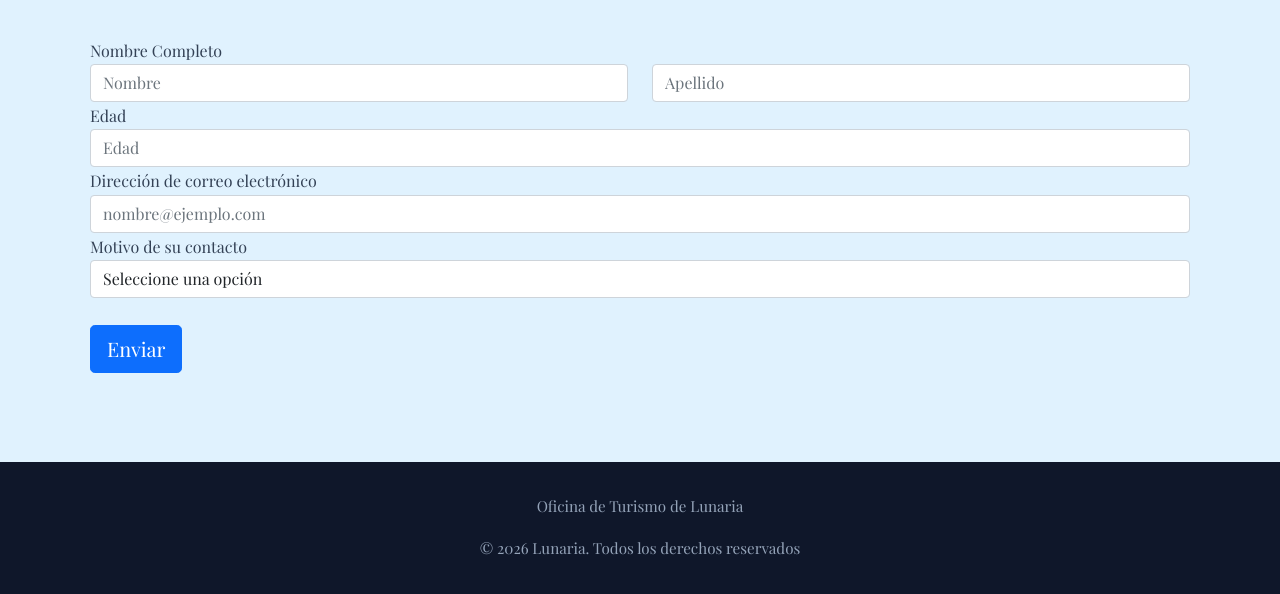
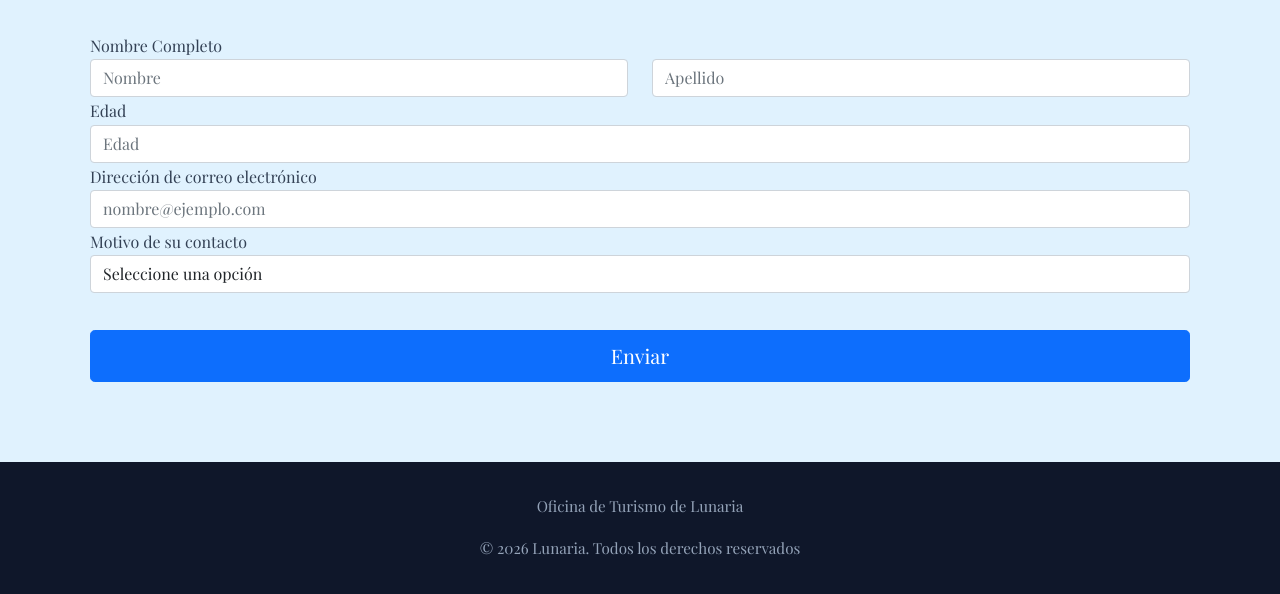
Before and after one commit to Pauuuu11/tp-leng1, a plain HTML site: page Sub-Paginas/contacto.html in a window 1280 px wide. Shown: the part 190-784 px from the top of the page. Drawn offline with nearby package versions, Linux system fonts and the light colour scheme; a web font is replaced by a local one.

Commit message:
Agrego un par de grillas en Index y Contactos

```diff
--- a/Sub-Paginas/contacto.html
+++ b/Sub-Paginas/contacto.html
@@ -75,7 +75,7 @@
         -->
 
         <h2>Contactenos para consultar sobre la ciudad </h2>
-        <div>
+        <div class="row g-4">
             <form>
                     <div class="row">
                         <label for="Nombre"> Nombre Completo</label>
@@ -113,8 +113,8 @@
                 </div>
             </form>
             <br>
-            <button type="button" class="btn btn-primary btn-lg btn-block" id="btn-enviar">Enviar </button>
         </div>
+        <button type="button" class="btn btn-primary btn-lg btn-block" id="btn-enviar">Enviar </button>
     </main>
     <footer>
         <p>Oficina de Turismo de Lunaria</p>
```
Also changed, not shown: index.html (+3 -1 lines).
